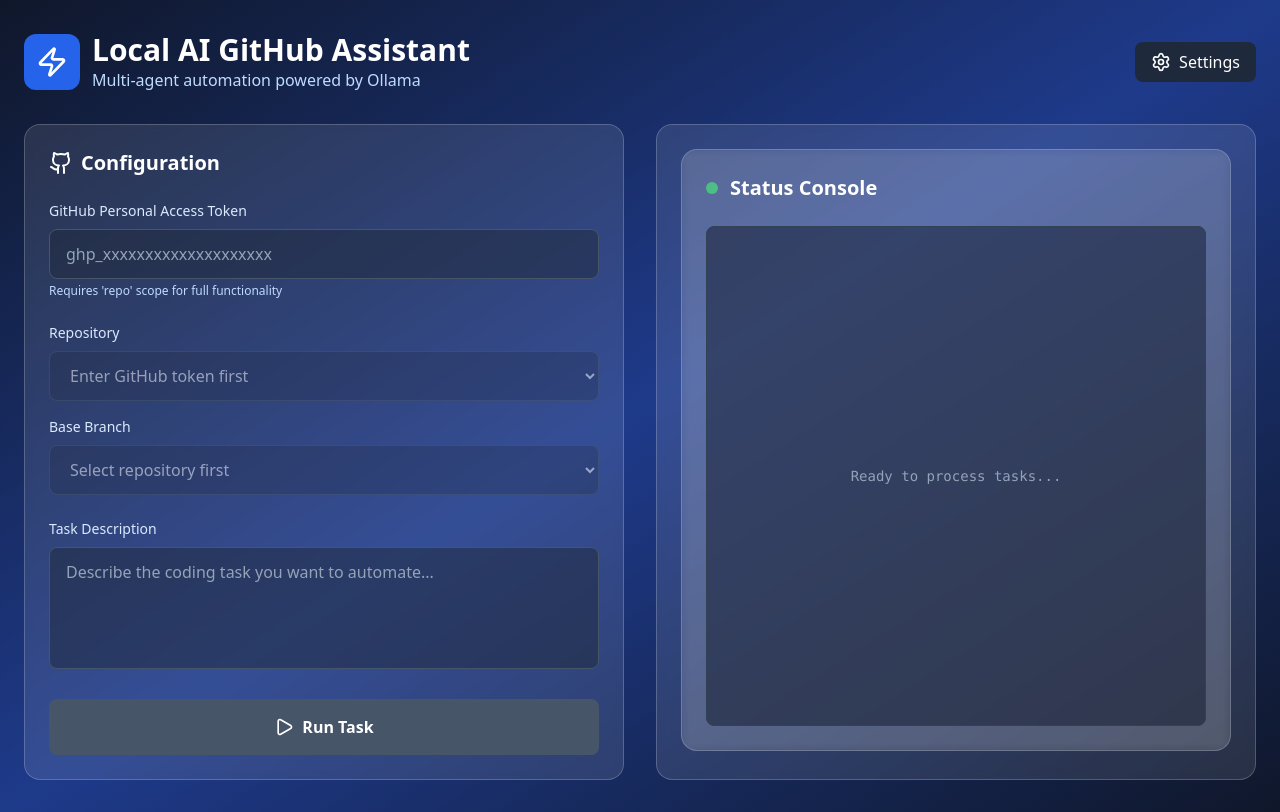
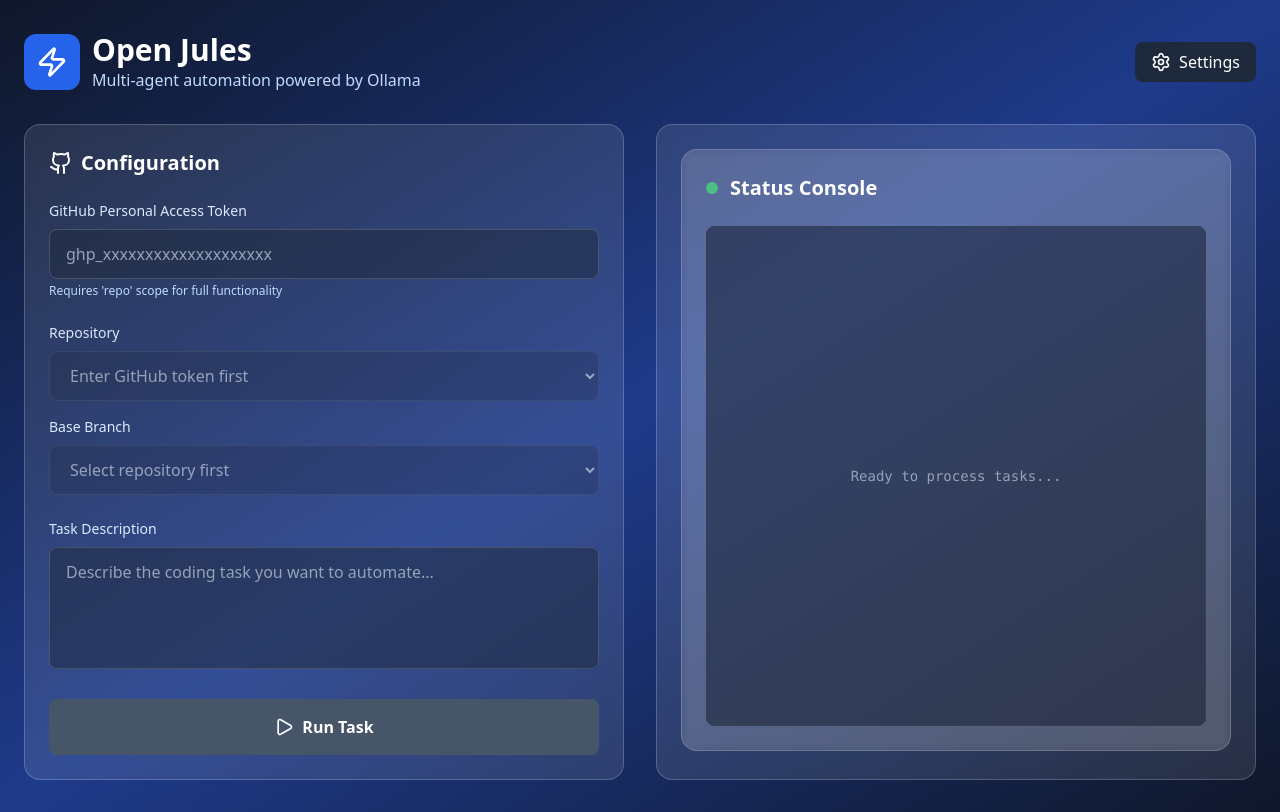
Before and after one commit to dustinwloring1988/open-jules-ollama, a React (Vite) app: page / in a window 1280 px wide. Built offline with nearby package versions, Linux system fonts and the light colour scheme.

Commit message:
new cover, new name

```diff
--- a/src/App.tsx
+++ b/src/App.tsx
@@ -135,7 +135,7 @@
               <Zap className="w-8 h-8 text-white" />
             </div>
             <div>
-              <h1 className="text-3xl font-bold text-white">Local AI GitHub Assistant</h1>
+              <h1 className="text-3xl font-bold text-white">Open Jules</h1>
               <p className="text-blue-200">Multi-agent automation powered by Ollama</p>
             </div>
           </div>
```
Also changed, not shown: public/cover.png.
